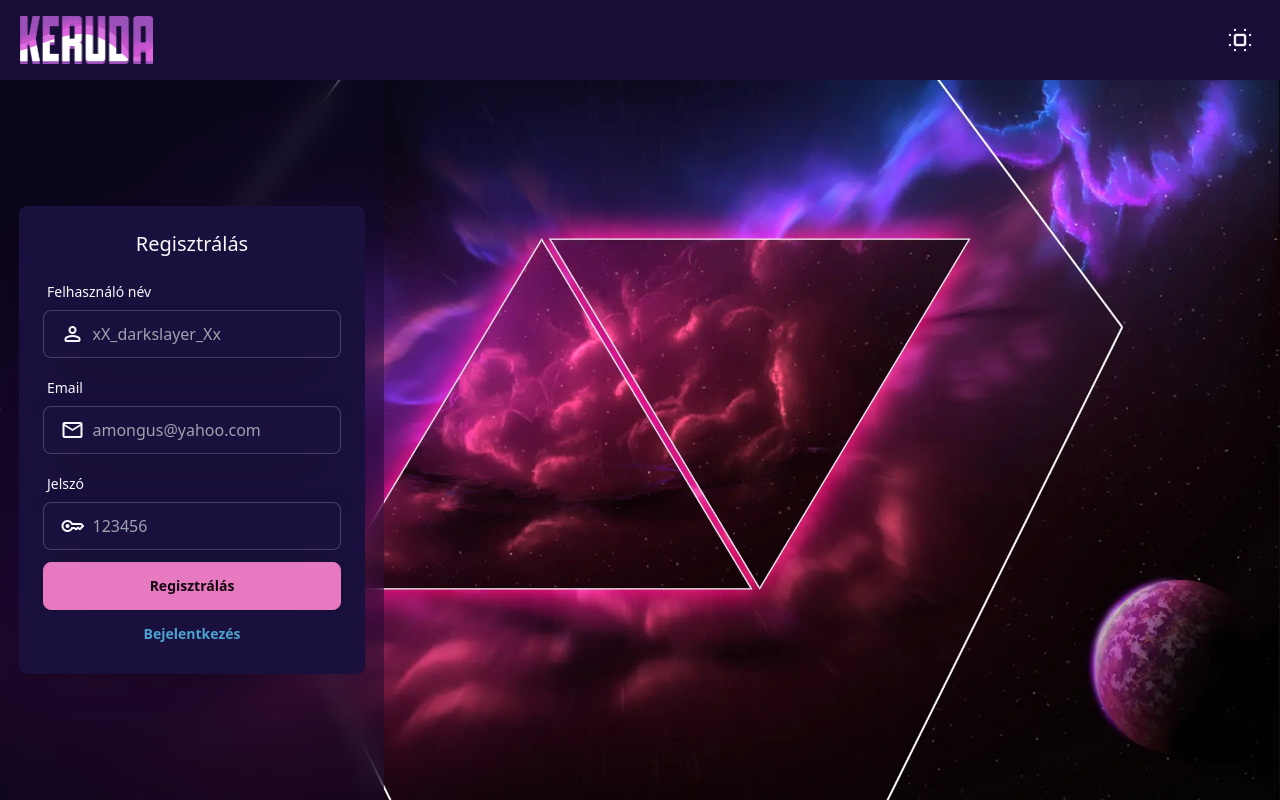
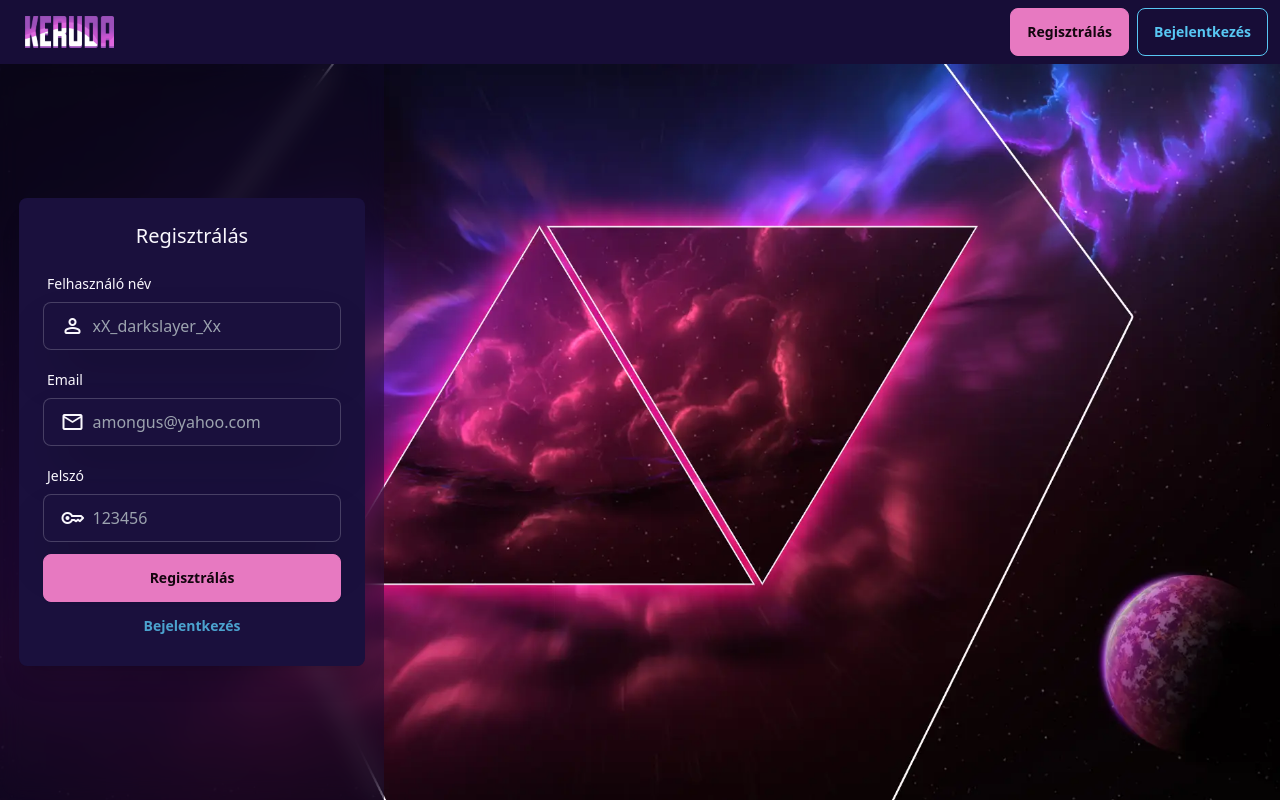
Before and after one commit to UlTinyDev/KerudaProject, a SvelteKit app: page /auth/register in a window 1280 px wide. Built offline with nearby package versions, Linux system fonts and the light colour scheme.

Commit message:
testing logged in design

```diff
--- a/src/app.css
+++ b/src/app.css
@@ -4,34 +4,6 @@
 
 @layer utilities {
     .fix-login {
-        height: calc(100svh - 5em);
+        height: calc(100svh - 4em);
     }
-
-    .special-gradient {
-        --opacity: 1;
-        background-image: linear-gradient(45deg,
-                rgba(166, 50, 168, var(--opacity)) 0%,
-                rgba(168, 51, 167, var(--opacity)) 13%,
-                rgba(170, 51, 166, var(--opacity)) 19%,
-                rgba(171, 52, 165, var(--opacity)) 24%,
-                rgba(173, 53, 164, var(--opacity)) 28%,
-                rgba(174, 54, 163, var(--opacity)) 32%,
-                rgba(176, 55, 163, var(--opacity)) 35%,
-                rgba(177, 56, 162, var(--opacity)) 39%,
-                rgba(178, 57, 161, var(--opacity)) 42%,
-                rgba(180, 58, 160, var(--opacity)) 45%,
-                rgba(181, 59, 159, var(--opacity)) 48%,
-                rgba(182, 60, 159, var(--opacity)) 52%,
-                rgba(184, 61, 158, var(--opacity)) 55%,
-                rgba(185, 62, 157, var(--opacity)) 58%,
-                rgba(186, 63, 156, var(--opacity)) 61%,
-                rgba(187, 64, 155, var(--opacity)) 65%,
-                rgba(188, 65, 155, var(--opacity)) 68%,
-                rgba(190, 66, 154, var(--opacity)) 72%,
-                rgba(191, 67, 153, var(--opacity)) 76%,
-                rgba(192, 68, 152, var(--opacity)) 81%,
-                rgba(193, 69, 151, var(--opacity)) 87%,
-                rgba(194, 70, 151, var(--opacity)) 100%);
-    }
-
 }
--- a/src/lib/components/NavbarSelection/End.svelte
+++ b/src/lib/components/NavbarSelection/End.svelte
@@ -1,3 +1,24 @@
-<button class="mr-2 btn btn-square btn-ghost">
-  <p class="material-symbols-rounded text-3xl">switch_access</p>
-</button>
+<script>
+  // FIXME: For testing only
+  let logged = false;
+</script>
+
+{#if !logged}
+  <a href="/auth/register">
+    <button class="btn btn-primary mx-1">Regisztrálás</button>
+  </a>
+  <a href="/auth/login">
+    <button class="btn btn-secondary btn-outline mx-1">Bejelentkezés</button>
+  </a>
+{:else}
+  <p><strong>zsigsza</strong></p>
+  <div class="avatar">
+    <div class="w-12 mx-2 rounded-xl">
+      <!-- svelte-ignore a11y-img-redundant-alt -->
+      <img
+        src="https://cdn.discordapp.com/avatars/627801505654636564/e7a25efcb05b3efbfd8868c9ed555149.webp?size=1024&format=webp&width=0&height=230"
+        alt="profile image"
+      />
+    </div>
+  </div>
+{/if}
--- a/src/lib/components/NavbarSelection/Start.svelte
+++ b/src/lib/components/NavbarSelection/Start.svelte
@@ -1,3 +1,5 @@
-<div class="flex-1">
-  <img src="/keruda_logo.png" alt="Logo" class="h-12 ml-3 mt-2 mb-2" />
-</div>
+<a href="/">
+  <button class="btn btn-ghost">
+    <img src="/keruda_logo.png" alt="Logo" class="h-8" />
+  </button>
+</a>
--- a/src/lib/components/UserActionForm.svelte
+++ b/src/lib/components/UserActionForm.svelte
@@ -5,9 +5,11 @@
   export let action = "";
 </script>
 
-<div
-  class="absolute w-full bg-[url('/background.webp')] -z-10 bg-cover bg-center fix"
-></div>
+<img
+  class="absolute w-full -z-10 bg-cover bg-center fix object-cover"
+  src="/background.webp"
+  alt=""
+/>
 
 <div
   class="h-full w-full grid place-items-center sm:fix-login sm:bg-base-300/45 pt-36 sm:pt-0 sm:w-96 sm:backdrop-blur-md"
@@ -26,6 +28,6 @@
 
 <style>
   .fix {
-    height: calc(100svh - 5em);
+    height: calc(100svh - 4em);
   }
 </style>
```
